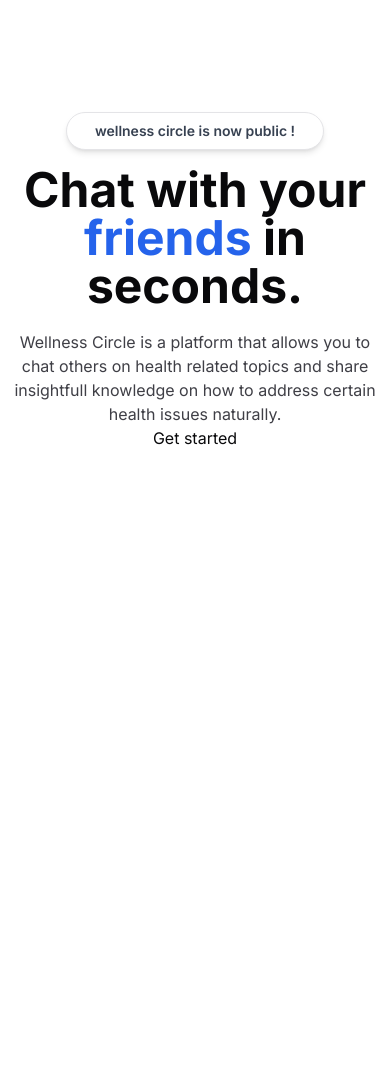
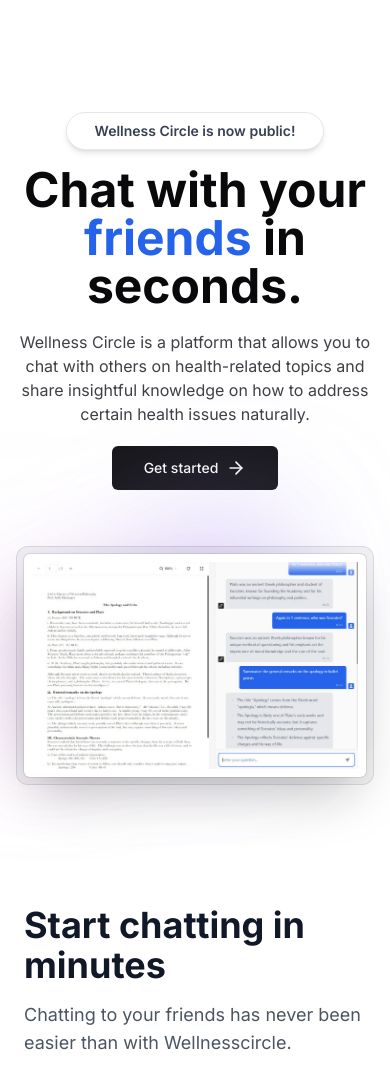
Before and after one commit to LewisMagangi/WellnessCircle, a Next.js app in the folder wellnesscircle-nextjs/: page / in a window 390 px wide. Shown: the top 1088 px of the page. Before the commit the page ends 956 px from the top, so only its background shows below. Built offline with nearby package versions, Linux system fonts and the light colour scheme.

Commit message:
More Page creation

```diff
--- a/wellnesscircle-nextjs/app/page.tsx
+++ b/wellnesscircle-nextjs/app/page.tsx
@@ -1,26 +1,145 @@
 import Link from "next/link";
 import MaxWidthWrapper from "./components/MaxWidthWrapper";
 import { ArrowRight } from "lucide-react";
+import { buttonVariants } from "@/components/ui/button";
+import Image from "next/image";
 
 export default function Home() {
   return (
+    <div>
       <MaxWidthWrapper className="mb-12 mt-28 sm:mt-40 flex flex-col items-center justify-center text-center">
-    <div className='mx-auto mb-4 flex max-w-fit items-center justify-center space-x-2 overflow-hidden rounded-full border border-gray 200 bg-white px-7 py-2 shadow-md backdrop-blur transition-all hover:border-gray-300 hover:bg-white/50'>
+        <div className='mx-auto mb-4 flex max-w-fit items-center justify-center space-x-2 overflow-hidden rounded-full border border-gray-200 bg-white px-7 py-2 shadow-md backdrop-blur transition-all hover:border-gray-300 hover:bg-white/50'>
           <p className='text-sm font-semibold text-gray-700'>
-        wellness circle is now public !
+            Wellness Circle is now public!
           </p>
         </div>
-    <h1 className='max-w-4xl text-5xl font-bold md:text-6xl 1g:text-7xl'>
+        <h1 className='max-w-4xl text-5xl font-bold md:text-6xl lg:text-7xl'>
           Chat with your <span className='text-blue-600'>friends</span> in seconds.
         </h1>
-    <p className='mt-5 max-w-prose text-zinc-700 sm:tect-lg'>
-      Wellness Circle is a platform that allows you to chat others on health related topics and share insightfull knowledge on how to address certain
-      health issues naturally.
+        <p className='mt-5 max-w-prose text-zinc-700 sm:text-lg'>
+          Wellness Circle is a platform that allows you to chat with others on health-related topics and share insightful knowledge on how to address certain health issues naturally.
         </p>
-
-    <Link href='/dashboard' target='_blank'>
-    Get started
+        <Link
+          className={buttonVariants({
+            size: 'lg',
+            className: 'mt-5',
+          })}
+          href='/dashboard'
+          target='_blank'
+        >
+          Get started <ArrowRight className="ml-2 h-5 w-5" />
         </Link>
       </MaxWidthWrapper>
+
+      {/* Value proposition section */}
+      <div>
+        <div className='relative isolate'>
+          <div
+            aria-hidden='true'
+            className='pointer-events-none absolute inset-x-0 -top-40 -z-10 transform-gpu overflow-hidden blur-3xl sm:-top-80'
+          >
+            <div
+              style={{
+                clipPath: 'polygon(74.1% 44.1%, 100% 61.6%, 97.5% 26.9%, 85.5% 0.1%, 80.7% 2%, 72.5% 32.5%, 60.2% 62.4%, 52.4% 68.1%, 47.5% 58.3%, 45.2% 34.5%, 27.5% 76.7%, 0.1% 64.9%, 17.9% 100%, 27.6% 76.8%, 76.1% 97.7%, 74.1% 44.1%)',
+              }}
+              className='relative left-[calc(50%-11rem)] aspect-[1155/678] w-[36.125rem] -translate-x-1/2 rotate-[30deg] bg-gradient-to-tr from-[#ff80b5] to-[#9089fc] opacity-30 sm:left-[calc(50%-11rem)] sm:w-[72.1875rem]'
+            />
+          </div>
+          <div>
+            <div className='mx-auto max-w-6xl px-6 lg:px-8'>
+              <div className="mt-16 flow-root sm:mt-24">
+                <div className='-m-2 rounded-xl bg-gray-900/5 p-2 ring-1 ring-inset ring-gray-900/10 lg:-m-4 lg:rounded-2xl lg:p-4'>
+                  <Image
+                    src='/dashboard-preview.jpg'
+                    alt='Product preview'
+                    width={1364}
+                    height={866}
+                    quality={100}
+                    className='rounded-md bg-white p-2 sm:p-8 md:p-20 shadow-2xl ring-1 ring-gray-900/10'
+                  />
+                </div>
+              </div>
+            </div>
+          </div>
+          <div
+            aria-hidden='true'
+            className='pointer-events-none absolute inset-x-0 -top-40 -z-10 transform-gpu overflow-hidden blur-3xl sm:-top-80'
+          >
+            <div
+              style={{
+                clipPath: 'polygon(74.1% 44.1%, 100% 61.6%, 97.5% 26.9%, 85.5% 0.1%, 80.7% 2%, 72.5% 32.5%, 60.2% 62.4%, 52.4% 68.1%, 47.5% 58.3%, 45.2% 34.5%, 27.5% 76.7%, 0.1% 64.9%, 17.9% 100%, 27.6% 76.8%, 76.1% 97.7%, 74.1% 44.1%)',
+              }}
+              className='relative left-[calc(50%-13rem)] aspect-[1155/678] w-[36.125rem] -translate-x-1/2 rotate-[30deg] bg-gradient-to-tr from-[#ff80b5] to-[#9089fc] opacity-30 sm:left-[calc(50%-36rem)] sm:w-[72.1875rem]'
+            />
+          </div>
+        </div>
+      </div>
+
+      {/* Feature Section */}
+      <div className='mx-auto mb-32 mt-32 max-w-5xl sm:mt-56'>
+        <div className='mb-12 px-6 lg:px-8'>
+          <div className='mx-auto max-w-2xl sm:text-center'>
+            <h2 className='mt-2 font-bold text-4xl text-gray-900 sm:text-5xl'>
+              Start chatting in minutes
+            </h2>
+            <p className='mt-4 text-lg text-gray-600'>
+              Chatting to your friends has never been easier than with Wellnesscircle.
+            </p>
+          </div>
+        </div>
+      </div>
+
+      {/* steps */}
+      <ol className='my-8 space-y-4 pt-8 md:flex md:space-x-12 md:space-y-0'>
+          <li className='md:flex-1'>
+            <div className='flex flex-col space-y-2 border-l-4 border-zinc-300 py-2 pl-4 md:border-l-0 md:border-t-2 md:pb-0 md:pl-0 md:pt-4'>
+              <span className='text-sm font-medium text-blue-600'>
+                Step 1
+              </span>
+              <span className='text-xl font-semibold'>
+                Sign up for an account
+              </span>
+              <span className='mt-2 text-zinc-700'>
+                Either starting out with a free plan or
+                choose our{' '}
+                <Link
+                  href='/pricing'
+                  className='text-blue-700 underline underline-offset-2'>
+                  pro plan
+                </Link>
+                .
+              </span>
+            </div>
+          </li>
+          <li className='md:flex-1'>
+            <div className='flex flex-col space-y-2 border-l-4 border-zinc-300 py-2 pl-4 md:border-l-0 md:border-t-2 md:pb-0 md:pl-0 md:pt-4'>
+              <span className='text-sm font-medium text-blue-600'>
+                Step 2
+              </span>
+              <span className='text-xl font-semibold'>
+                Upload your PDF file
+              </span>
+              <span className='mt-2 text-zinc-700'>
+                We&apos;ll process your file and make it
+                ready for you to chat with.
+              </span>
+            </div>
+          </li>
+          <li className='md:flex-1'>
+            <div className='flex flex-col space-y-2 border-l-4 border-zinc-300 py-2 pl-4 md:border-l-0 md:border-t-2 md:pb-0 md:pl-0 md:pt-4'>
+              <span className='text-sm font-medium text-blue-600'>
+                Step 3
+              </span>
+              <span className='text-xl font-semibold'>
+                Start asking questions
+              </span>
+              <span className='mt-2 text-zinc-700'>
+                It&apos;s that simple. Try out Quill today -
+                it really takes less than a minute.
+              </span>
+            </div>
+          </li>
+        </ol>
+    </div>
   );
 }
```
Also changed, not shown: wellnesscircle-nextjs/public/dashboard-preview.jpg (added). Lines whose indentation alone changed are shown as unchanged.
